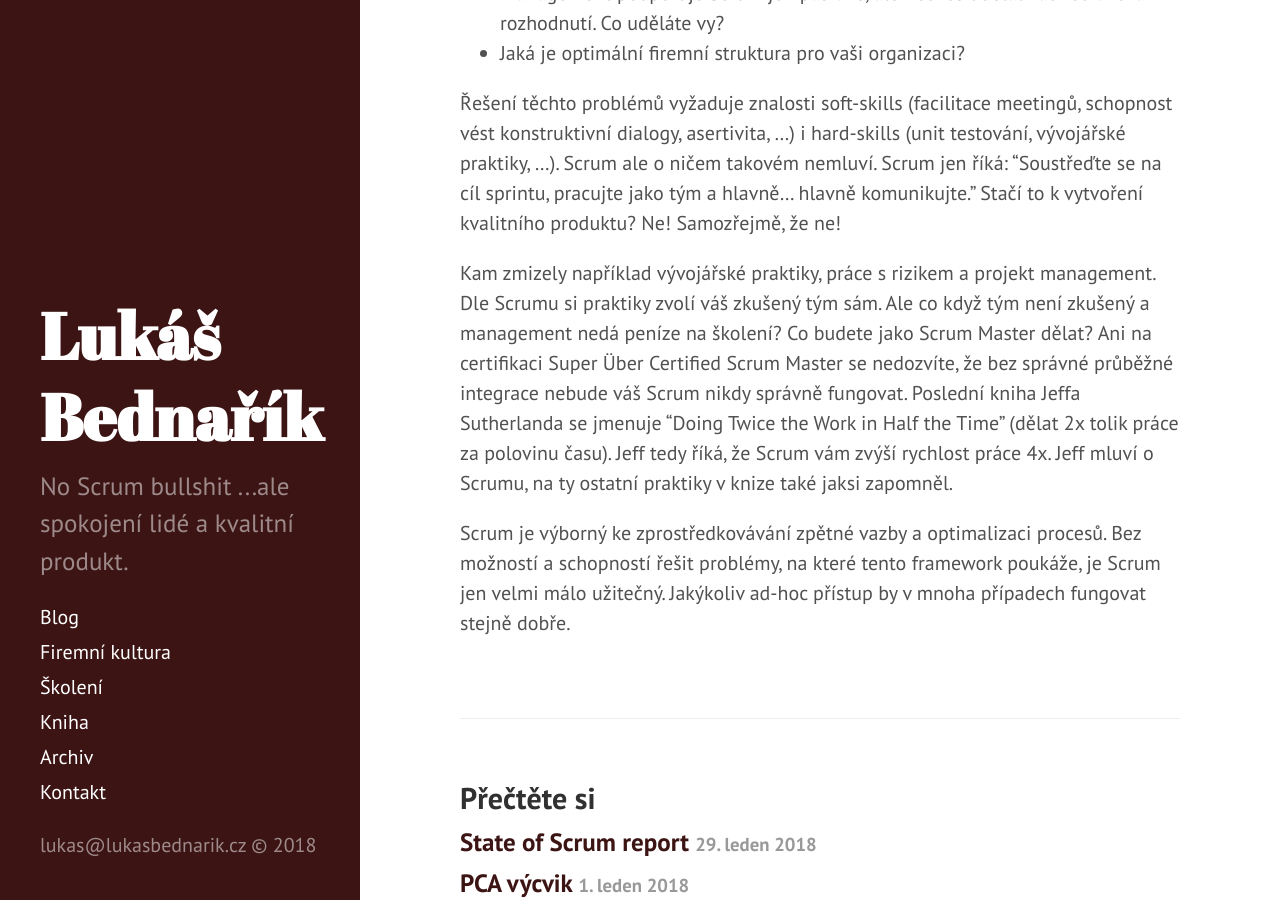
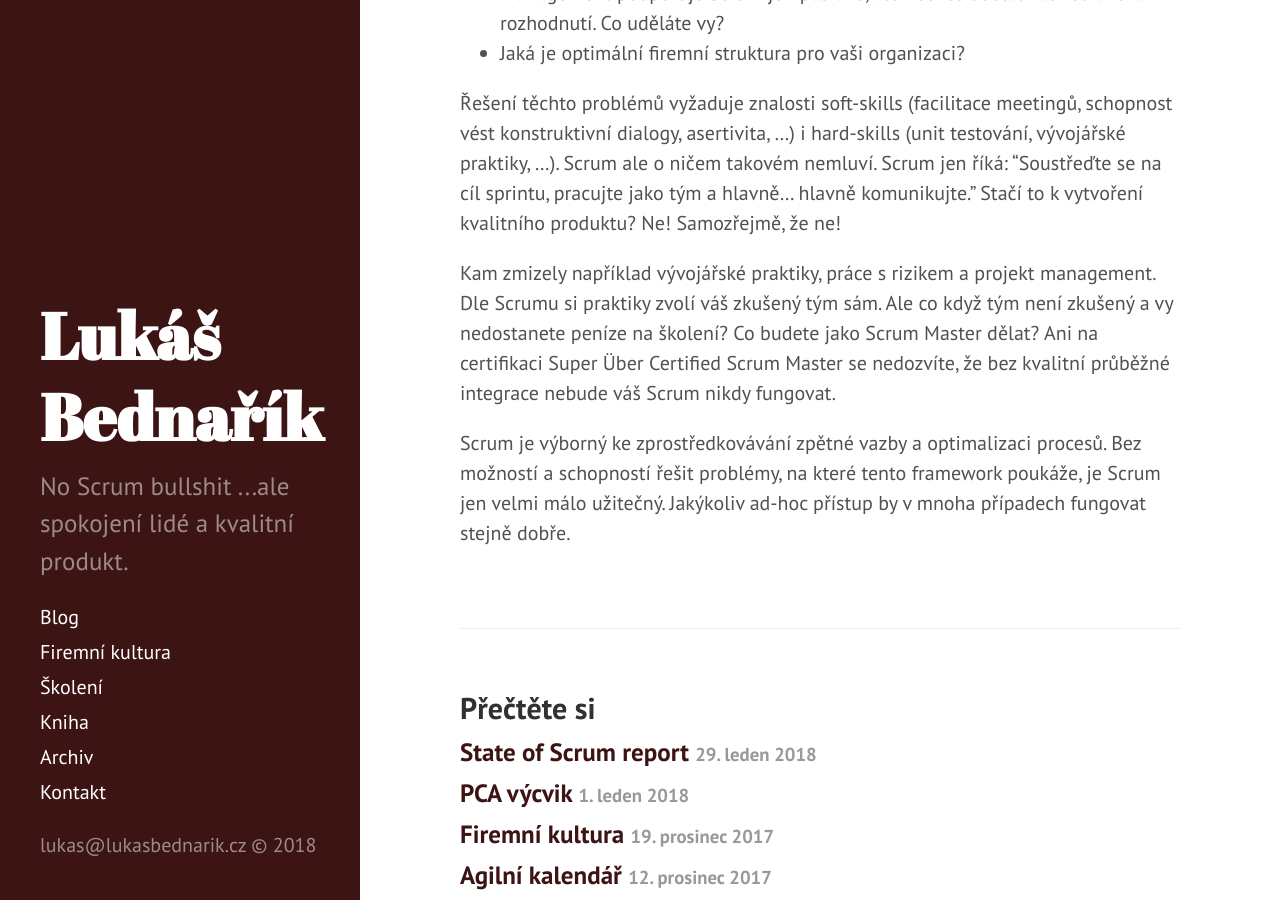
Before and after one commit to lukasbednarik/lukasbednarik.cz, a Jekyll site: the page built from _posts/2018-01-15-nepouzivejte-scrum.md, in a window 1280 px wide and 900 px high, scrolled down 772 px. Built offline with Jekyll 4.4.1, drawn with Linux system fonts in a browser that asks for light colours.

Commit message:
proofreading

```diff
--- a/_posts/2018-01-15-nepouzivejte-scrum.md
+++ b/_posts/2018-01-15-nepouzivejte-scrum.md
@@ -29,12 +29,9 @@
 
 Kam zmizely například vývojářské praktiky, práce s rizikem a projekt management.
 Dle Scrumu si praktiky zvolí váš zkušený tým sám. Ale co když tým není zkušený a
-management nedá peníze na školení? Co budete jako Scrum Master dělat? Ani na certifikaci
-Super Über Certified Scrum Master se nedozvíte, že bez správné průběžné integrace nebude
-váš Scrum nikdy správně fungovat. Poslední kniha Jeffa Sutherlanda se jmenuje “Doing Twice
-the Work in Half the Time” (dělat 2x tolik práce za polovinu času). Jeff tedy říká, že
-Scrum vám zvýší rychlost práce 4x. Jeff mluví o Scrumu, na ty ostatní praktiky v knize
-také jaksi zapomněl.
+vy nedostanete peníze na školení? Co budete jako Scrum Master dělat? Ani na certifikaci
+Super Über Certified Scrum Master se nedozvíte, že bez kvalitní průběžné integrace nebude
+váš Scrum nikdy fungovat.
 
 Scrum je výborný ke zprostředkovávání zpětné vazby a optimalizaci procesů. Bez možností
 a schopností řešit problémy, na které tento framework poukáže, je Scrum jen velmi málo užitečný.
```
Also changed, not shown: _posts/2018-01-01-pca-vycvik.md (+3 -4 lines).
